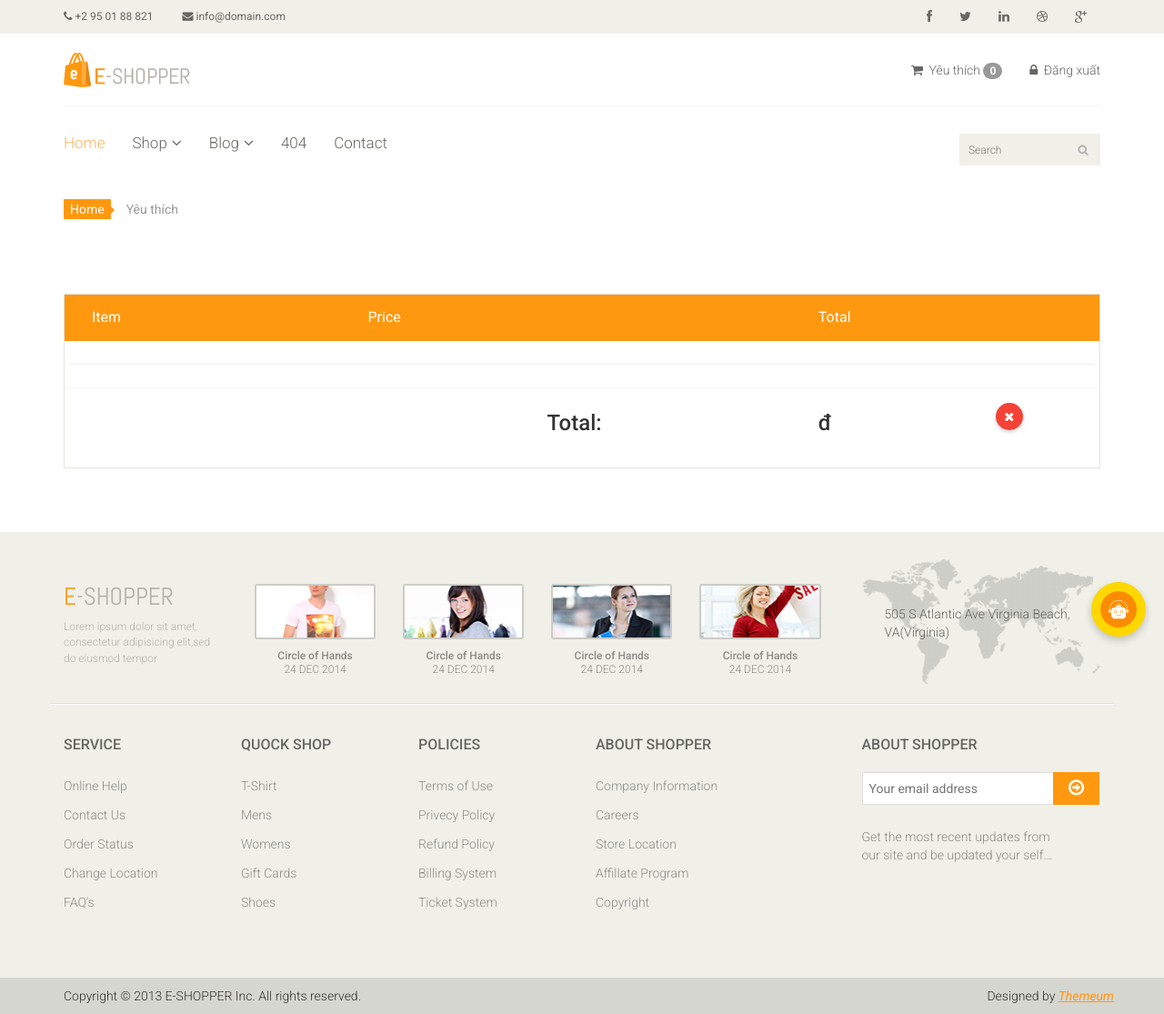
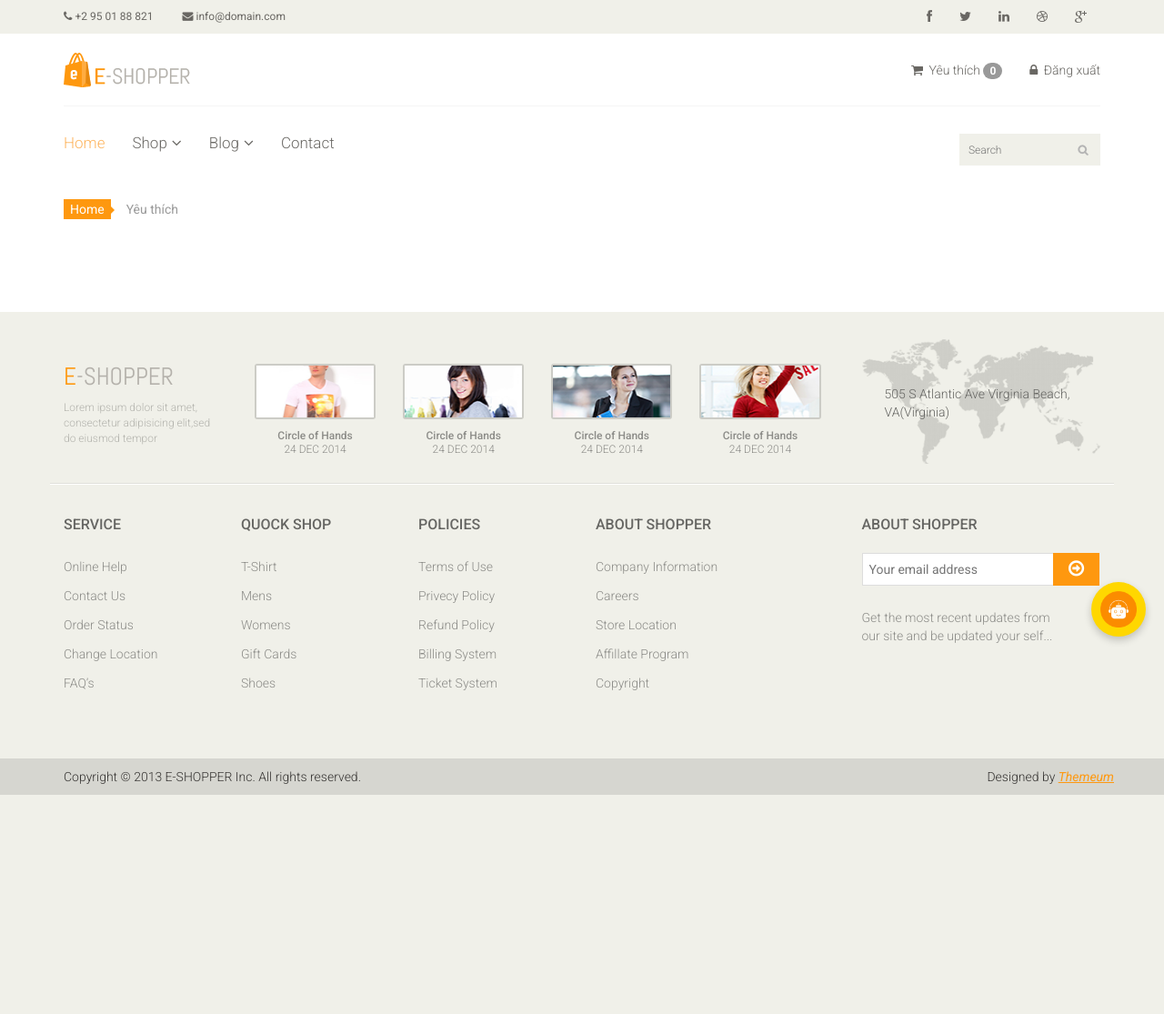
Before and after one commit to peitel2799/SE_final, a Django app: page /cart/cart_detail/ in a window 1280 px wide. Shown: the whole page at 91% size. After the commit the page ends 874 px from the top, so only its background shows below. Run offline with Django 5.2, Linux system fonts and the light colour scheme; a user stored in the database is signed in; some libraries are stand-ins or nearby versions.

Commit message:
Sửa Cart detail

```diff
--- a/templates/cart/cart_detail.html
+++ b/templates/cart/cart_detail.html
@@ -10,89 +10,31 @@
                 <li class="active">Yêu thích</li>
             </ol>
         </div>
-        <div class="table-responsive cart_info">
-            <table class="table table-condensed">
-                <thead>
-                    <tr class="cart_menu">
-                        <td class="image">Item</td>
-                        <td class="description"></td>
-                        <td class="price">Price</td>
-                        <td class="quantity"></td>
-                        <td class="total">Total</td>
-                        <td></td>
-                    </tr>
-                </thead>
-                <tbody>
-                    {%for key,value in request.session.cart.items%}
-                        <tr>
-                            <td class="cart_product">
-                                <a href=""><img src="{{value.image}}" alt="" style="width: 120px; height: auto;"></a>
-                            </td>
-                            <td class="cart_description">
-                                <h4><a href="">{{value.name}}</a></h4>
-                                <p>Web ID: 1089772</p>
-                            </td>
-                            <td class="cart_price">
-                                <p>{{value.price}} đ</p>
-                            </td>
-                            {% comment %} <td class="cart_quantity">
-                                <div class="cart_quantity_button">
-                                    <a class="cart_quantity_up" href="{% url 'item_increment' value.product_id %}"> + </a>
-                                    <input class="cart_quantity_input" type="text" name="quantity" value="{{value.quantity}}" autocomplete="off" size="2">
-                                    <a class="cart_quantity_down" href="{% url 'item_decrement' value.product_id %}"> - </a>
-                                </div>
-                            </td> {% endcomment %}
-                            <td class="cart_total">
-{% comment %}                     <p class="cart_total_price">{{value.price|multiply:value.quantity}}</p> {% endcomment %}
-                            </td>
-                            <td class="cart_delete">
-                                <a class="cart_quantity_delete" href="{% url 'item_clear' key %}"><i class="fa fa-times"></i></a>
-                            </td>
-                        </tr>
-                    {%endfor%}
-                </tbody>
-                <tfoot>
-                    <tr>
-                        <td colspan="6">
-                            <hr class="cart-divider">
-                        </td>
-                    </tr>
-                    <tr>
-                        <td colspan="3"></td>
-                        <td class="text-left">
-                            <h3>Total:</h3>
-                        </td>
-                        <td class="text-left">
-                            <h3>{{cart_total_amount}} đ</h3>
-                        </td>
-                        <td>
-                            {% if cart_total_amount != 0 %}
-                            <a
-                                class="cart_delete"
-                                href="{% url 'cart_clear' %}"
-                                title="Clear Cart"
-                                style="
-                                    display: inline-block;
-                                    background-color: #f44336;
-                                    color: #fff;
-                                    border: none;
-                                    border-radius: 50%;
-                                    width: 30px;
-                                    height: 30px;
-                                    text-align: center;
-                                    line-height: 30px;
-                                    font-size: 14px;
-                                    box-shadow: 0 2px 4px rgba(0, 0, 0, 0.2);
-                                    transition: all 0.3s ease;"
-                                onmouseover="this.style.backgroundColor='#d32f2f'; this.style.transform='scale(1.1)'; this.style.boxShadow='0 4px 8px rgba(0, 0, 0, 0.3)';"
-                                onmouseout="this.style.backgroundColor='#f44336'; this.style.transform='scale(1)'; this.style.boxShadow='0 2px 4px rgba(0, 0, 0, 0.2)';">
-                                <i class="fa fa-times"></i>
+        <div class="row">
+            {% for key, value in request.session.cart.items %}
+            <div class="col-sm-4">
+                <div class="product-image-wrapper">
+                    <div class="single-products">
+                        <div class="productinfo text-center">
+                            <img src="{{ value.image }}" alt="{{ value.name }}" style="width: 100%; height: 300px; object-fit: cover; border-radius: 5px;" />
+                            <h2>${{ value.price }}</h2>
+                            <p>{{ value.name }}</p>
+                            <a href="{% url 'item_clear' key %}" class="btn btn-danger btn-sm">
+                                <i class="fa fa-times"></i> Remove
                             </a>
-                            {% endif %}
-                        </td>
-                    </tr>
-                </tfoot>
-            </table>
+                        </div>
+                    </div>
+                    <div class="choose">
+                        <ul class="nav nav-pills nav-justified">
+                            <li><a href="{% url 'product_detail' key %}"><i class="fa fa-plus-square"></i>Thông tin sản phẩm</a></li>
+                        </ul>
+                    </div>
+                </div>
+            </div>
+            {% if forloop.counter|divisibleby:3 %}
+            <div class="clearfix"></div>
+            {% endif %}
+            {% endfor %}
         </div>
     </div>
 </section>
--- a/templates/index.html
+++ b/templates/index.html
@@ -123,13 +123,13 @@
                                     <h2>{{prod.price}} đ</h2>
                                     <p>{{prod.title}}</p>
                                     <a href="{% url 'cart_add' prod.id %}" class="btn btn-default add-to-cart">
-                                        <i class="fa fa-shopping-cart"></i>Add to cart
+                                        <i class="fa fa-shopping-cart"></i>Thêm vào Yêu thích
                                     </a>
                                 </div>
                             </div>
                             <div class="choose">
                                 <ul class="nav nav-pills nav-justified">
-                                    <li><a href="{% url 'product_detail' prod.id %}"><i class="fa fa-plus-square"></i>View Product</a></li>
+                                    <li><a href="{% url 'product_detail' prod.id %}"><i class="fa fa-plus-square"></i>Thông tin sản phẩm</a></li>
                                 </ul>
                             </div>
                         </div>
--- a/templates/master.html
+++ b/templates/master.html
@@ -196,11 +196,13 @@
 								<li><a href="{% url 'index' %}" class="active">Home</a></li>
 								<li class="dropdown"><a href="#">Shop<i class="fa fa-angle-down"></i></a>
                                     <ul role="menu" class="sub-menu">
-                                        <li><a href="/product/">Products</a></li>
-
-										<li><a href="checkout.html">Checkout</a></li>
-										<li><a href="cart/cart_detail/">Cart</a></li>
-										<li><a href="login.html">Login</a></li>
+                                        <li><a href="/product/">Các sản phẩm</a></li>
+										<li><a href="/cart/cart_detail/">Yêu thích</a></li>
+										{%if user.is_authenticated%}
+										<li><a href="{% url 'logout' %}">Đăng xuất</a></li>
+										{%else%}
+										<li><a href="{% url 'login' %}">Đăng nhập</a></li>
+										{%endif%}
                                     </ul>
                                 </li>
 								<li class="dropdown"><a href="#">Blog<i class="fa fa-angle-down"></i></a>
@@ -209,7 +211,6 @@
 										<li><a href="blog-single.html">Blog Single</a></li>
                                     </ul>
                                 </li>
-								<li><a href="404.html">404</a></li>
 								<li><a href="contact.html">Contact</a></li>
 							</ul>
 						</div>
```
Also changed, not shown: db.sqlite3.
